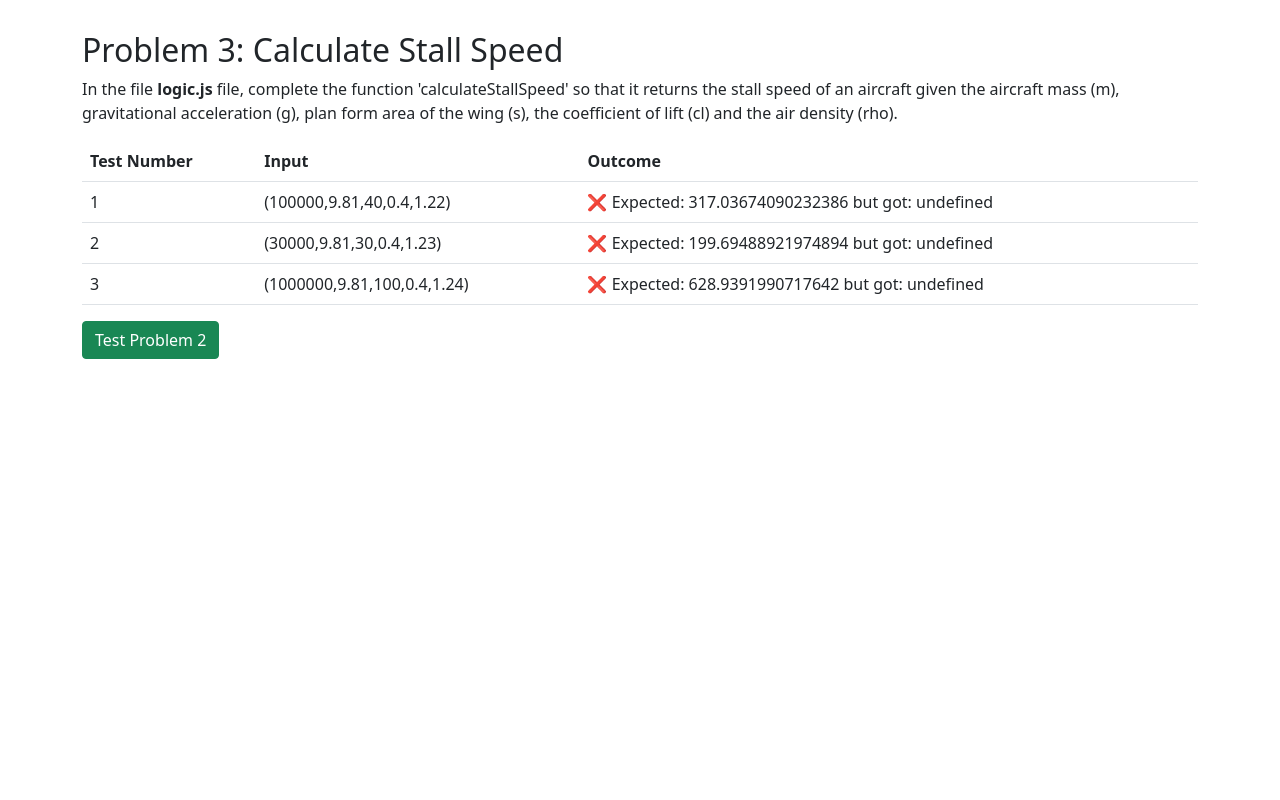
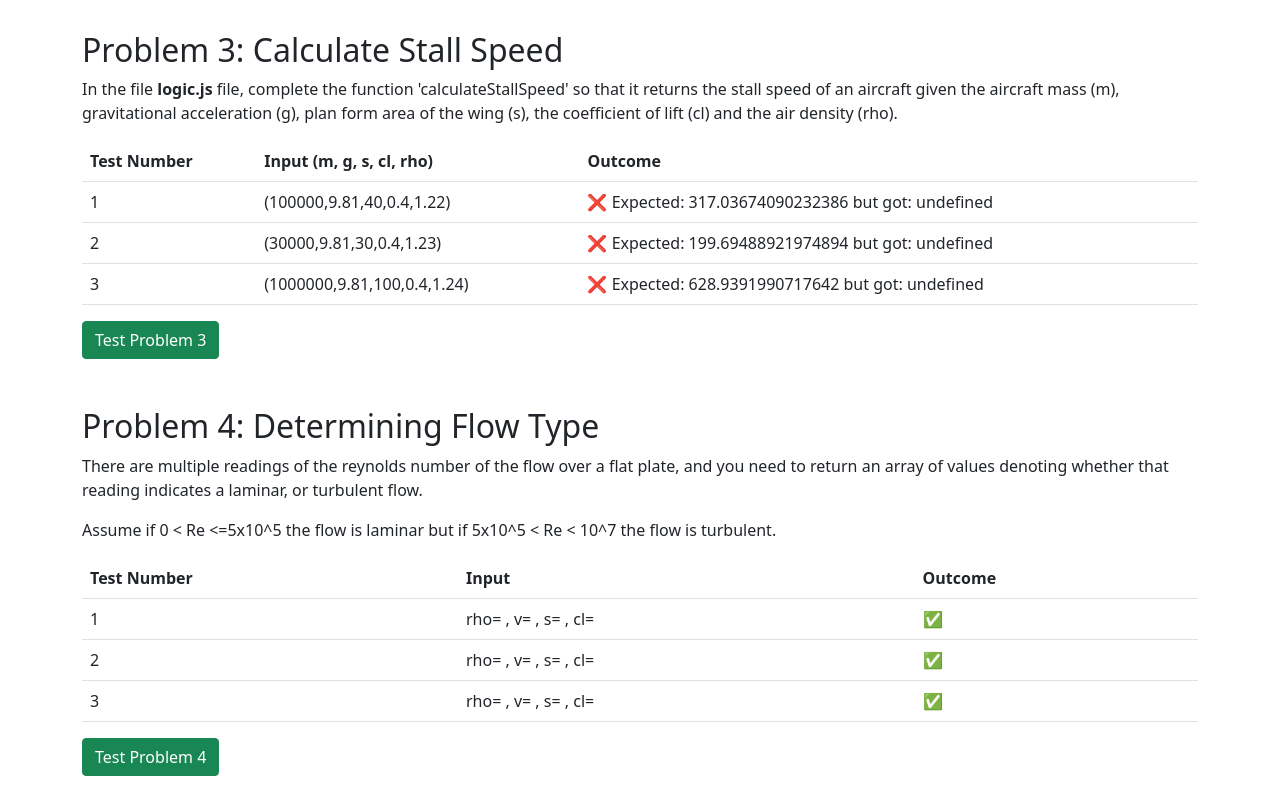
Before and after one commit to sa64r/aerospace-coding-challenges, a plain HTML site: page index.html in a window 1280 px wide. Shown: the part 850-1650 px from the top of the page. Before the commit the page ends 1233 px from the top, so only its background shows below. Drawn offline with nearby package versions, Linux system fonts and the light colour scheme.

Commit message:
created the shell for problem 4

```diff
--- a/connectors.js
+++ b/connectors.js
@@ -51,6 +51,18 @@ function problem3() {
     renderTable(inputs, outputs, problemNumber, calculateStallSpeed);
 }
 
+function problem4() {
+    const problemNumber = 4;
+    let inputs = [
+
+    ]
+
+    let outputs = inputs.map(input => Math.sqrt(2 * input[0] * input[1] / (input[4] * input[2] * input[3])));
+
+    renderTable(inputs, outputs, problemNumber, determineFlowType);
+}
+
+
 function main() {
     problem1();
     problem2();
--- a/index.html
+++ b/index.html
@@ -37,7 +37,7 @@
                     <table class="table">
                         <tr>
                             <th>Test Number</th>
-                            <th>Input</th>
+                            <th>Input (rho, v, s, cl)</th>
                             <th>Outcome</th>
                         </tr>
                         <tr>
@@ -76,7 +76,7 @@
                     <table class="table">
                         <tr>
                             <th>Test Number</th>
-                            <th>Input</th>
+                            <th>Input (rho, v, s, cd)</th>
                             <th>Outcome</th>
                         </tr>
                         <tr>
@@ -116,7 +116,7 @@
                     <table class="table">
                         <tr>
                             <th>Test Number</th>
-                            <th>Input</th>
+                            <th>Input (m, g, s, cl, rho)</th>
                             <th>Outcome</th>
                         </tr>
                         <tr>
@@ -135,12 +135,50 @@
                             <td id="problem3-test-outcome-3">✅</td>
                         </tr>
                     </table>
-                    <button id="problem3-test-btn" class="btn btn-success">Test Problem 2</button>
+                    <button id="problem3-test-btn" class="btn btn-success">Test Problem 3</button>
                 </div>
             </div>
         </div>
     </section>
 
+    <!-- PROBLEM 4 SECTION -->
+    <section>
+        <div class="container">
+            <div class="row pt-4 pb-4">
+                <div class="col-md-12">
+                    <h2>Problem 4: Determining Flow Type</h2>
+                    <p>There are multiple readings of the reynolds number of the flow over a flat plate, and you need to
+                        return an array of values denoting whether that reading indicates a laminar, or turbulent flow.
+                    </p>
+                    <p>Assume if 0 < Re <=5x10^5 the flow is laminar but if 5x10^5 < Re < 10^7 the flow is turbulent.
+                            </p>
+                            <table class="table">
+                                <tr>
+                                    <th>Test Number</th>
+                                    <th>Input</th>
+                                    <th>Outcome</th>
+                                </tr>
+                                <tr>
+                                    <td>1</td>
+                                    <td id="problem4-test-input-1">rho= , v= , s= , cl= </td>
+                                    <td id="problem4-test-outcome-1">✅</td>
+                                </tr>
+                                <tr>
+                                    <td>2</td>
+                                    <td id="problem4-test-input-2">rho= , v= , s= , cl= </td>
+                                    <td id="problem4-test-outcome-2">✅</td>
+                                </tr>
+                                <tr>
+                                    <td>3</td>
+                                    <td id="problem4-test-input-3">rho= , v= , s= , cl= </td>
+                                    <td id="problem4-test-outcome-3">✅</td>
+                                </tr>
+                            </table>
+                            <button id="problem4-test-btn" class="btn btn-success">Test Problem 4</button>
+                </div>
+            </div>
+        </div>
+    </section>
 
 
 
--- a/logic.js
+++ b/logic.js
@@ -20,5 +20,11 @@ function calculateStallSpeed(m, g, s, cl, rho) {
     //write your code here
 
 
+}
+
+// PROBLEM 4
+function determineFlowType(data) {
+    //write your code here
+
 
 }
```
